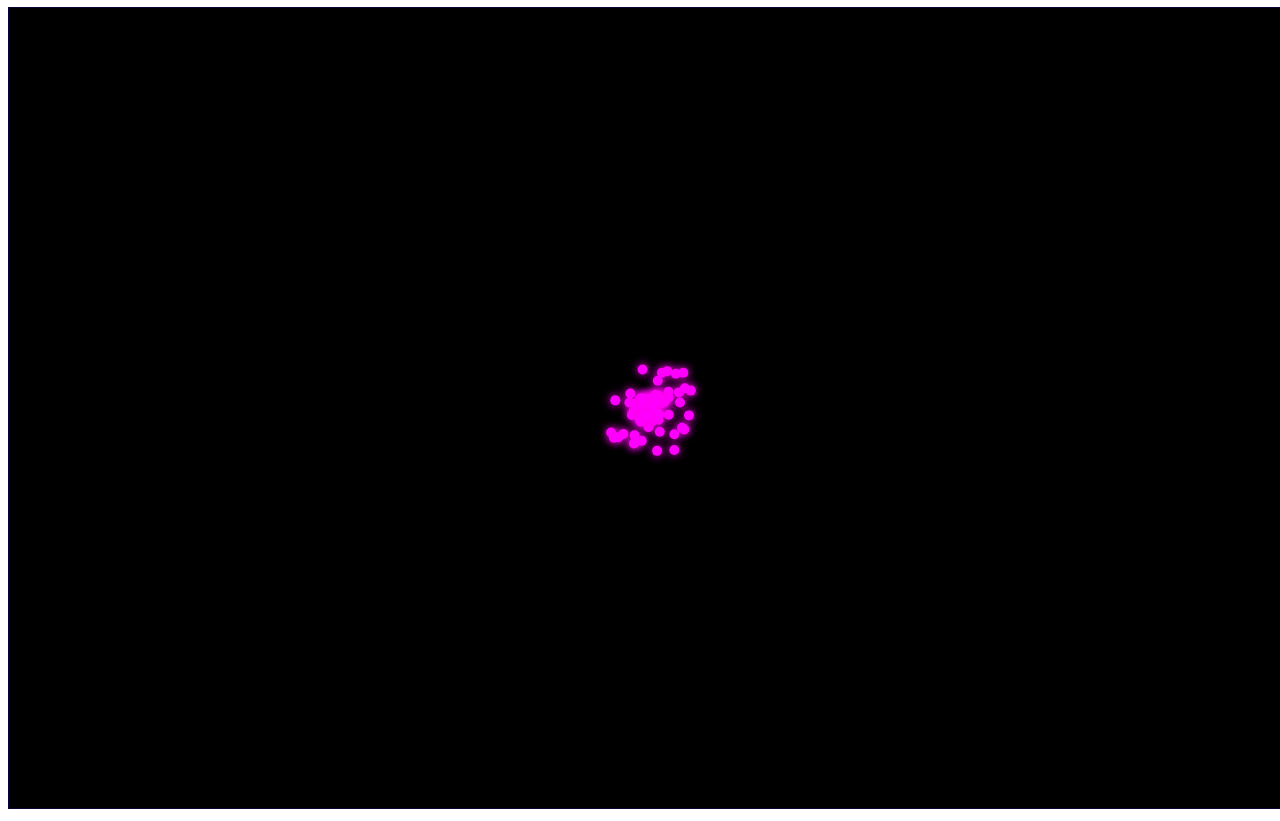
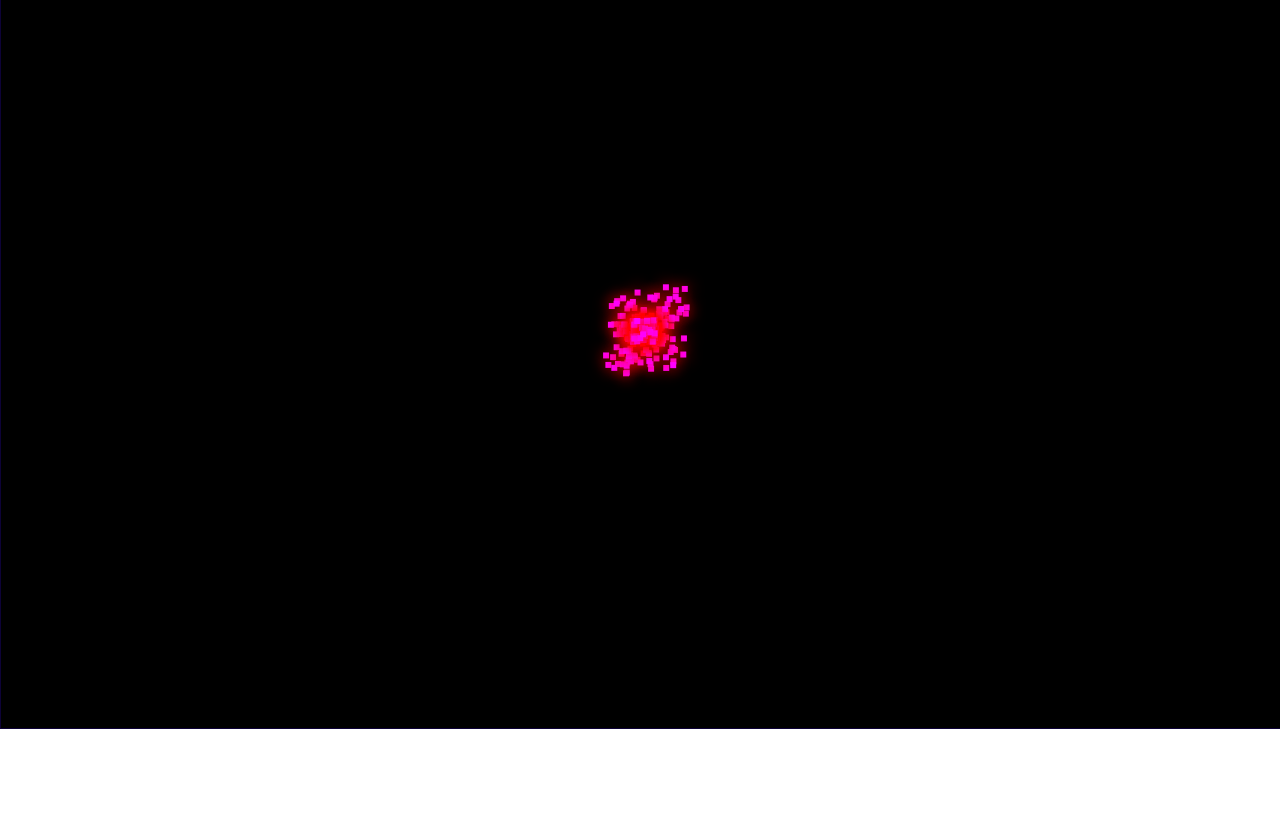
Before and after one commit to MaxymHybalo/ParticlesSaver, a plain HTML site: page src/index.html in a window 1280 px wide. Shown: the part 73-894 px from the top of the page. After the commit the page ends 806 px from the top, so only its background shows below. Drawn offline with Linux system fonts and the light colour scheme; animation ran at ten frames a second.

Commit message:
change settings add clear particles listener

```diff
--- a/src/index.html
+++ b/src/index.html
@@ -7,7 +7,6 @@
     <link rel="stylesheet" href="styles.css">
 </head>
 <body>
-    <h1>Live Particles</h1>
     <canvas id="canvas" class="canvas"></canvas>
     <script src="main.js"></script>
 </body>
--- a/src/main.js
+++ b/src/main.js
@@ -8,21 +8,30 @@ const ctx = canvas.getContext("2d");
 canvas.width = canvas.clientWidth;
 canvas.height = canvas.clientHeight;
 
+const WIDTH = canvas.clientWidth;
+const HEIGHT = canvas.clientHeight;
 
-var particles = [];
+const SCREEN_LIFE = Math.sqrt(WIDTH**2 + HEIGHT**2);
+console.log('SCREN_LIFE', SCREEN_LIFE);
+const particles = [];
 
-
+const SAME_SPEED_DIRECTIONS = Math.random();
 const SETTINGS = {
-    pool: 10,
+    pool: 40,
     speed: 2,
-    size: 5,
+    size: 6,
     color: '#f0f',
-    life: 1000,
+    life: SCREEN_LIFE,
+    shape: 'rect',
     shadow: {
         enabled: true,
-        color: '#f0e',
-        blur: 8
-    }
+        color: 'red',
+        blur: 15
+    },
+    // _speed: {
+    //     dx: Math.random(),
+    //     dy: Math.random()
+    // }
 }
 
 function Particle(x, y) {
@@ -31,6 +40,7 @@ function Particle(x, y) {
     this.size = SETTINGS.size;
     this.speedX = Math.random() * SETTINGS.speed - SETTINGS.speed / 2;
     this.speedY = Math.random() * SETTINGS.speed -  SETTINGS.speed / 2;
+    // try to use speed vector to calculating speed and use to remove particle after
     this.life = SETTINGS.life;
 }
 
@@ -41,9 +51,16 @@ Particle.prototype.draw = function () {
         ctx.shadowBlur = blur;
     }
     ctx.fillStyle = SETTINGS.color;
-    ctx.beginPath();
-    ctx.arc(this.x, this.y, this.size, 0, 2*Math.PI);
-    ctx.fill();
+    if (SETTINGS.shape === 'circle') {
+
+        ctx.beginPath();
+        ctx.arc(this.x, this.y, this.size, 0, 2*Math.PI);
+        ctx.fill();
+    }
+
+    if(SETTINGS.shape === 'rect') {
+        ctx.fillRect(this.x, this.y, this.size, this.size);
+    }
     if (SETTINGS.shadow.enabled) ctx.shadowBlur = 0;
 }
 
@@ -60,15 +77,18 @@ function createParticles(x, y) {
     }
 }
 
+function createParticle(x, y) {
+    particles.push(new Particle(x, y));
+}
+
 function animate() {
     requestAnimationFrame(animate);
     ctx.clearRect(0, 0, canvas.width, canvas.height);
 
-    if (Math.random() > 0.85) {
+    if (Math.random() > 0.9 && particles.length < 3000) {
     // if (particles.length <= 400) {
         createParticles(canvas.width / 2, canvas.height / 2);
     }
-    // createParticles(canvas.width / 2, canvas.height / 2);
 
 
     for (var i = 0; i < particles.length; i++) {
@@ -78,8 +98,16 @@ function animate() {
         // console.log('life', particles[i].life);
         if (particles[i].life <= 0) {
             particles.splice(i, 1);
+            // createParticle(canvas.width / 2, canvas.height / 2);
         }
     }
+    console.log(particles.length);
 }
 
+document.addEventListener('keyup', e => {
+    if (e.key === 'c') {
+        console.log('[CLEAR PARTICLES]');
+        particles.length = 0;
+    }
+})
 animate();
--- a/src/styles.css
+++ b/src/styles.css
@@ -1,6 +1,11 @@
+body, html {
+  padding: 0;
+  margin: 0;
+  overflow: hidden;
+}
 .canvas {
   border: 1px solid #22078f63;
-  width: 100vw;
+  width: 100%;
   height: 100vh;
   background-color: #000;
 }
```
